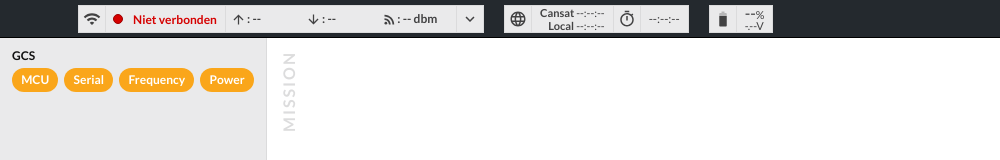
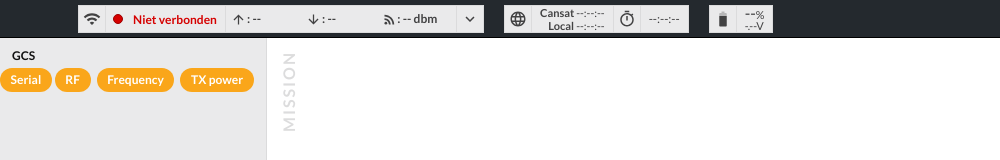
Before and after one commit to Stanislascollege-CanSat/Delta-MCS, an Electron app: page main.html in a window 1000 px wide. Shown: the top 160 px of the page. Drawn offline with nearby package versions, Linux system fonts and the light colour scheme; no server answers.

Commit message:
Change status framework

```diff
--- a/main.html
+++ b/main.html
@@ -79,14 +79,14 @@
       <div id="hardwareStatus">
         <div class="statusName"><h4>GCS</h4></div>
         <div id="subsytemHolder">
-          <div class="statusValue" id="statusRF">
-            <div class="statusValueInner statusWarn">
-              <h4>MCU</h4>
+          <div class="statusValue">
+            <div class="statusValueInner statusWarn" id="status-SR">
+              <h4>Serial</h4>
             </div>
           </div>
           <div class="statusValue" id="statusIMU">
-            <div class="statusValueInner statusWarn">
-              <h4>Serial</h4>
+            <div class="statusValueInner statusWarn" id="status-RF">
+              <h4>RF</h4>
             </div>
           </div>
           <div class="statusValue" id="statusGPS">
@@ -96,7 +96,7 @@
           </div>
           <div class="statusValue" id="statusTelemetry">
             <div class="statusValueInner statusWarn">
-              <h4>Power</h4>
+              <h4>TX power</h4>
             </div>
           </div>
         </div>
```
